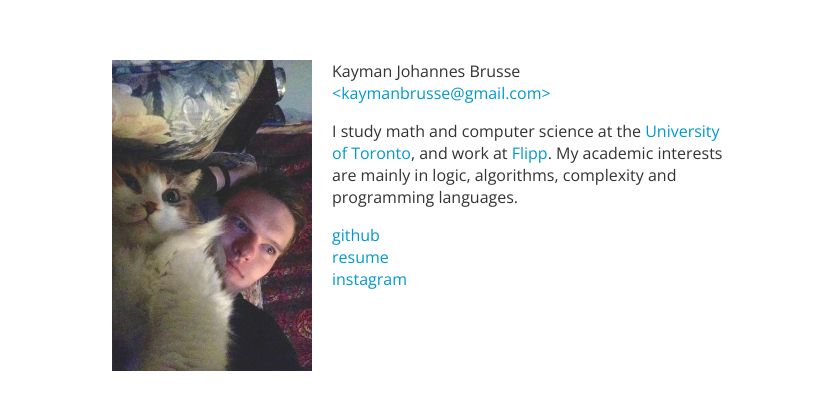
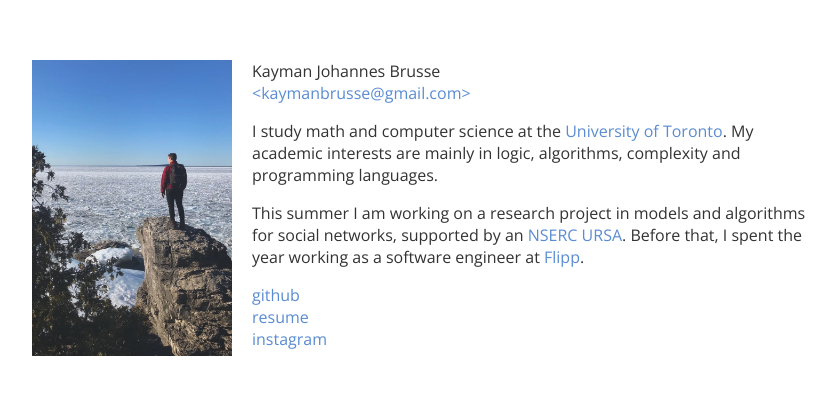
Before and after one commit to kaymanb/another-website, a React (Create React App) app: page / in a window 1280 px wide. Shown: the part 110-520 px from the top of the page, without its empty margins (218-1054 px from the left). Built offline with nearby package versions, Linux system fonts and the light colour scheme.

Commit message:
Updated text and photo

```diff
--- a/src/App.tsx
+++ b/src/App.tsx
@@ -14,7 +14,7 @@ const MainWrapper = styled.div`
 
   margin: 20vh auto;
   padding: 0 1em;
-  max-width: 40em;
+  max-width: 50em;
 `;
 
 const Column = styled.div`
@@ -29,17 +29,24 @@ const App = () => (
   <ThemeProvider theme={theme}>
     <MainWrapper>
       <Column>
-        <MainImage src="./me_and_skittles.jpg" title="Selfie with Skittles" />
+        <MainImage src="./kayman_bruce_pen.jpg" />
       </Column>
       <Column>
         <Title />
-        <div>
+        <p>
           I study math and computer science at the{" "}
-          <Link url="https://www.utoronto.ca/">University of Toronto</Link>
-          , and work at <Link url="https://flipp.com/home">Flipp</Link>
-          . My academic interests are mainly in logic, algorithms, complexity
-          and programming languages.
-        </div>
+          <Link url="https://www.utoronto.ca/">University of Toronto</Link>. My
+          academic interests are mainly in logic, algorithms, complexity and
+          programming languages.
+        </p>
+        <p>
+          This summer I am working on a research project in models and
+          algorithms for social networks, supported by an{" "}
+          <Link url="http://www.nserc-crsng.gc.ca/Students-Etudiants/UG-PC/USRA-BRPC_eng.asp">
+            NSERC URSA
+          </Link>. Before that, I spent the year working as a software engineer
+          at <Link url="https://flipp.com/home">Flipp</Link>.
+        </p>
         <Social />
       </Column>
     </MainWrapper>
--- a/src/components/Link.tsx
+++ b/src/components/Link.tsx
@@ -27,7 +27,7 @@ const StyledLink = styled.a`
   }
 `;
 
-// If no url prop is passed, this just acts as an hoc to
+// If no url prop is passed, this just acts as ad hoc to
 // change the color of children on hover.
 interface LinkProps {
   url?: string;
--- a/src/components/Title.tsx
+++ b/src/components/Title.tsx
@@ -30,8 +30,8 @@ const handleEmailClick = () => {
 export const Title = () => (
   <Wrapper>
     Kayman Johannes Brusse
-    <div title="Click me to copy to clipboard!" onClick={handleEmailClick}>
-      <Link color="red">{EMAIL}</Link>
+    <div onClick={handleEmailClick}>
+      <Link>{EMAIL}</Link>
     </div>
   </Wrapper>
 );
--- a/src/theme.ts
+++ b/src/theme.ts
@@ -8,7 +8,7 @@ export interface Theme {
 export const theme: Theme = {
   headerFontFamily: "Martel, serif",
 
-  /* Colors from http://www.color-hex.com/color-palette/52402 */
+  /* Some colors from http://www.color-hex.com/color-palette/52402 */
   colors: {
     lightRed: "#eb625c",
     red: "#e32017",
@@ -16,8 +16,8 @@ export const theme: Theme = {
     yellow: "#ffd300",
     lightGreen: "#4ca069",
     green: "#00782a",
-    lightLightBlue: "#4cb6e0",
-    lightBlue: "#0098d4",
+    lightLightBlue: "#0098d4",
+    lightBlue: "#5a8cd2",
     lightDarkBlue: "#4c72ab",
     darkBlue: "#003688"
   }
```
Also changed, not shown: public/kayman_bruce_pen.jpg (added).
